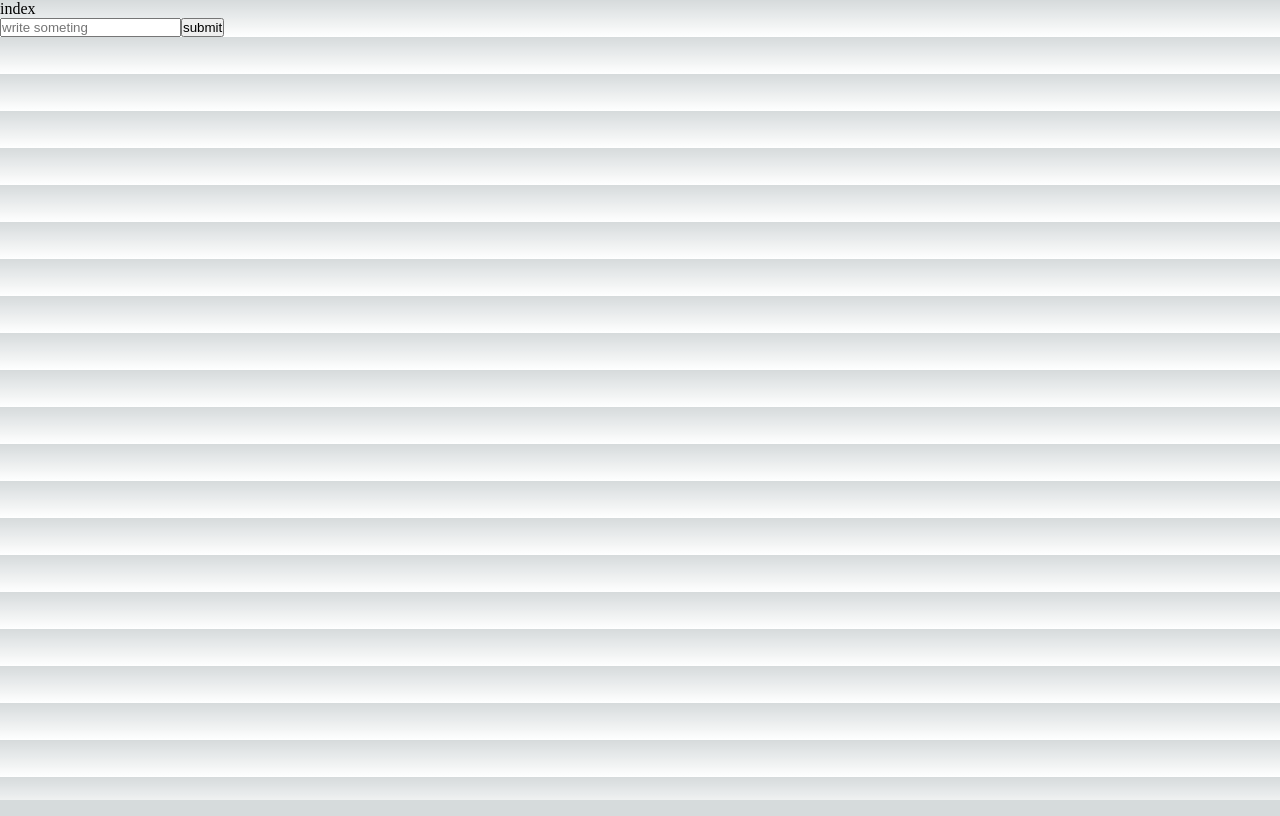
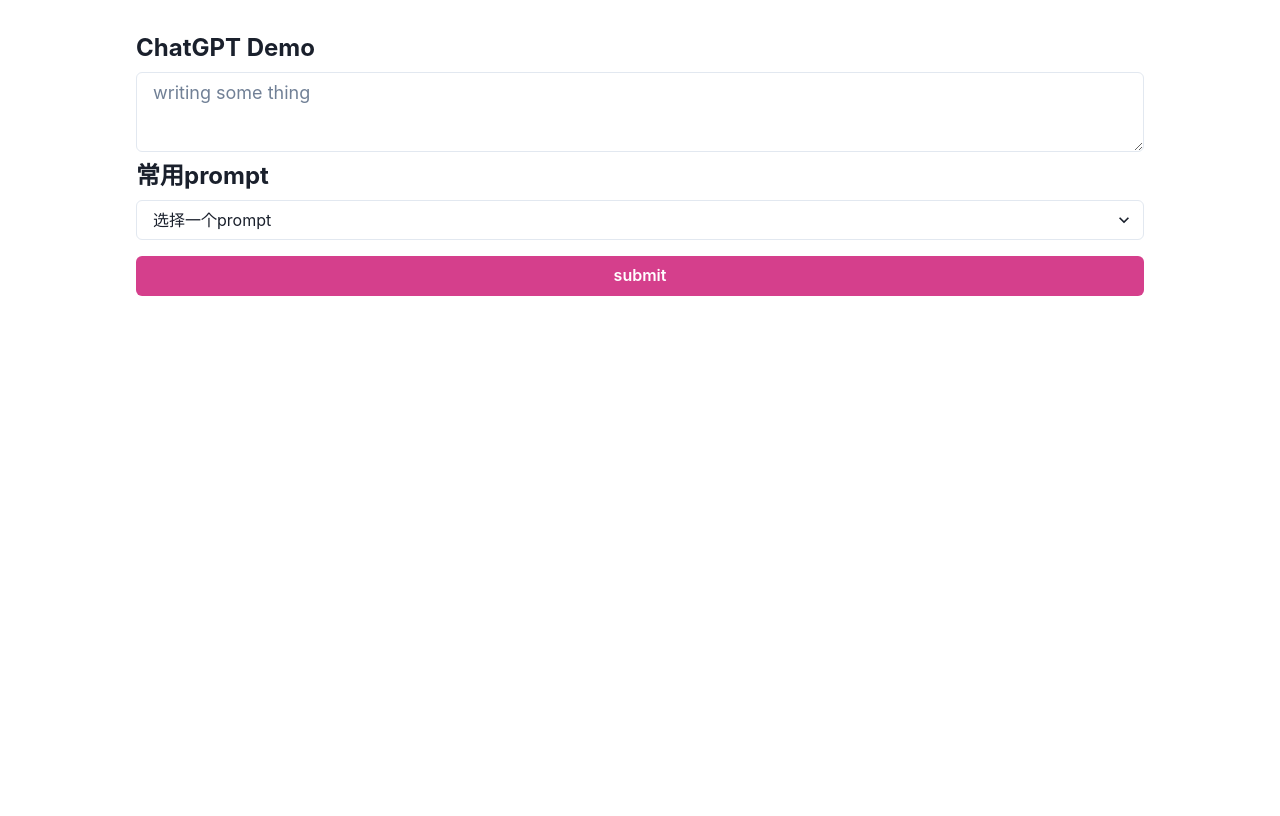
Before and after one commit to lynnjinjie/chatgpt-demo, a Next.js app: page / in a window 1280 px wide. Built offline with nearby package versions, Linux system fonts and the light colour scheme.

Commit message:
feat: add input and commonly used prompts

```diff
--- a/next.config.js
+++ b/next.config.js
@@ -1,6 +1,14 @@
+const UnoCSS = require('@unocss/webpack').default
 /** @type {import('next').NextConfig} */
 const nextConfig = {
   reactStrictMode: true,
+  webpack: (config) => {
+    config.cache = false
+    config.plugins.push(
+      UnoCSS(),
+    )
+    return config
+  },
 }
 
 module.exports = nextConfig
--- a/src/pages/_app.tsx
+++ b/src/pages/_app.tsx
@@ -1,6 +1,12 @@
-import '~/styles/globals.css'
+// import '~/styles/globals.css'
+import 'uno.css'
 import type { AppProps } from 'next/app'
+import { ChakraProvider } from '@chakra-ui/react'
 
 export default function App({ Component, pageProps }: AppProps) {
-  return <Component {...pageProps} />
+  return (
+    <ChakraProvider>
+      <Component {...pageProps} />
+    </ChakraProvider>
+  )
 }
--- a/src/pages/_document.tsx
+++ b/src/pages/_document.tsx
@@ -1,4 +1,4 @@
-import { Html, Head, Main, NextScript } from 'next/document'
+import { Head, Html, Main, NextScript } from 'next/document'
 
 export default function Document() {
   return (
--- a/src/pages/api/generate.ts
+++ b/src/pages/api/generate.ts
@@ -1,29 +1,28 @@
-import type { NextRequest } from "next/server";
-import { OpenAIStream, OpenAIStreamPayload } from "~/utils/OpenAIStream";
+import type { NextRequest } from 'next/server'
+import type { OpenAIStreamPayload } from '~/utils/OpenAIStream'
+import { OpenAIStream } from '~/utils/OpenAIStream'
 
-if (!process.env.OPENAI_API_KEY) {
-  throw new Error("Missing env var from OpenAI");
-}
+if (!process.env.OPENAI_API_KEY)
+  throw new Error('Missing env var from OpenAI')
 
 export const config = {
-  runtime: "edge",
-};
+  runtime: 'edge',
+}
 
 const handler = async (req: NextRequest): Promise<Response> => {
   const { prompt } = (await req.json()) as {
-    prompt?: string;
-  };
+    prompt?: string
+  }
 
-  if (!prompt) {
-    return new Response("No prompt in the request", { status: 400 });
-  }
+  if (!prompt)
+    return new Response('No prompt in the request', { status: 400 })
 
   const payload: OpenAIStreamPayload = {
     // model:"text-chat-davinci-002-20221122",
     // model: "text-davinci-003",
     // model:"text-curie-001",
-    model: "gpt-3.5-turbo",
-    messages: [{ role: "user", content: prompt }],
+    model: 'gpt-3.5-turbo',
+    messages: [{ role: 'user', content: prompt }],
     // prompt,
     temperature: 0.7,
     top_p: 1,
@@ -32,18 +31,18 @@ const handler = async (req: NextRequest): Promise<Response> => {
     max_tokens: 800,
     stream: true,
     n: 1,
-  };
-  const res = await fetch("https://api.openai.com/v1/chat/completions", {
+  }
+  const res = await fetch('https://api.openai.com/v1/chat/completions', {
     headers: {
-      "Content-Type": "application/json",
-      Authorization: `Bearer ${process.env.OPENAI_API_KEY ?? ""}`,
+      'Content-Type': 'application/json',
+      'Authorization': `Bearer ${process.env.OPENAI_API_KEY ?? ''}`,
     },
-    method: "POST",
+    method: 'POST',
     body: JSON.stringify(payload),
-  });
+  })
 
-  const stream = await OpenAIStream(res);
-  return new Response(stream);
-};
+  const stream = await OpenAIStream(res)
+  return new Response(stream)
+}
 
-export default handler;
+export default handler
--- a/src/pages/api/hello.ts
+++ b/src/pages/api/hello.ts
@@ -1,13 +1,13 @@
 // Next.js API route support: https://nextjs.org/docs/api-routes/introduction
 import type { NextApiRequest, NextApiResponse } from 'next'
 
-type Data = {
+interface Data {
   name: string
 }
 
 export default function handler(
   req: NextApiRequest,
-  res: NextApiResponse<Data>
+  res: NextApiResponse<Data>,
 ) {
   res.status(200).json({ name: 'John Doe' })
 }
--- a/src/pages/index.tsx
+++ b/src/pages/index.tsx
@@ -1,54 +1,95 @@
-import Head from 'next/head'
-import Image from 'next/image'
-import { Inter } from 'next/font/google'
-import styles from '~/styles/Home.module.css'
 import { useState } from 'react'
-
+import { Button, Card, CardBody, Select, Text, Textarea } from '@chakra-ui/react'
 
 export default function Home() {
   const [prompt, setPrompt] = useState('')
   const [answer, setAnswer] = useState('')
+  const [isLoading, setIsLoading] = useState(false)
+
   async function handleClick() {
-
     setAnswer('')
-
+    setIsLoading(true)
     const response = await fetch('/api/generate', {
       method: 'POST',
       headers: {
-        "Content-Type": "application/json",
+        'Content-Type': 'application/json',
       },
       body: JSON.stringify({
         prompt,
-      })
+      }),
     })
-    if (!response.ok) {
-      throw new Error(response.statusText);
-    }
+    if (!response.ok)
+      throw new Error(response.statusText)
 
     // This data is a ReadableStream
-    const data = response.body;
-    if (!data) {
-      return;
-    }
+    const data = response.body
+    if (!data)
+      return
 
-    const reader = data.getReader();
-    const decoder = new TextDecoder();
-    let done = false;
+    const reader = data.getReader()
+    const decoder = new TextDecoder()
+    let done = false
 
     while (!done) {
-      const { value, done: doneReading } = await reader.read();
-      done = doneReading;
-      const chunkValue = decoder.decode(value);
-      setAnswer((prev) => prev + chunkValue);
+      const { value, done: doneReading } = await reader.read()
+      done = doneReading
+      const chunkValue = decoder.decode(value)
+      setAnswer(prev => prev + chunkValue)
     }
+    setIsLoading(false)
   }
 
+  const promptArr = [
+    {
+      option: '英文邮件',
+      value: 'Generate a business email in UK English that is friendly, but still professional and appropriate for the workplace.The topic is',
+    },
+    {
+      option: '中文邮件',
+      value: 'Generate a business email in Simplified Chinese  that is friendly, but still professional and appropriate for the workplace.The topic is',
+    },
+    {
+      option: '总结内容',
+      value: '用一段话详略得当总结这段聊天内容',
+    },
+  ]
+
+  // const promptObj = {
+  //   英文邮件: 'Generate a business email in UK English that is friendly, but still professional and appropriate for the workplace.The topic is',
+  //   中文邮件: 'Generate a business email in Simplified Chinese  that is friendly, but still professional and appropriate for the workplace.The topic is',
+  //   说了啥: '用一段话详略得当总结这段聊天内容',
+  // }
+
   return (
-    <div>
-      <div>index</div>
-      <input type="text" value={prompt} onChange={(e) => setPrompt(e.target.value)} placeholder="write someting" />
-      <button onClick={() => handleClick()}>submit</button>
-      <p>{answer}</p>
+    <div className='text-center max-w-5xl mx-auto flex-col mt-4 p-2 min-h-screen'>
+      <h2 className='h2'>ChatGPT Demo</h2>
+      <Textarea
+        placeholder='writing some thing'
+        size="lg"
+        value={prompt}
+        onChange={e => setPrompt(e.target.value)}
+      ></Textarea>
+      <h2 className='h2'>常用prompt</h2>
+      <Select placeholder='选择一个prompt'>
+        {
+          promptArr.map(prompt => <option value={prompt.value} key={ prompt.option }>{prompt.option}</option>)
+        }
+      </Select>
+      <Button
+        isLoading={isLoading}
+        loadingText='Loading'
+        className='w-full my-4'
+        colorScheme='pink'
+        onClick={() => handleClick()}
+      >submit</Button>
+      {
+        answer
+        && (<Card>
+        <CardBody>
+          <Text textAlign="left">{answer}</Text>
+        </CardBody>
+      </Card>)
+      }
     </div>
   )
 }
--- a/src/utils/OpenAIStream.ts
+++ b/src/utils/OpenAIStream.ts
@@ -1,32 +1,34 @@
+import type {
+  ParsedEvent,
+  ReconnectInterval,
+} from 'eventsource-parser'
 import {
   createParser,
-  ParsedEvent,
-  ReconnectInterval,
-} from "eventsource-parser";
+} from 'eventsource-parser'
 
-export type ChatGPTAgent = "user" | "system";
+export type ChatGPTAgent = 'user' | 'system'
 
 export interface ChatGPTMessage {
-  role: ChatGPTAgent;
-  content: string;
+  role: ChatGPTAgent
+  content: string
 }
 
 export interface OpenAIStreamPayload {
-  model: string;
-  temperature?: number;
-  messages:ChatGPTMessage[]
-  top_p?: number;
-  frequency_penalty?: number;
-  presence_penalty?: number;
-  max_tokens?: number;
-  stream?: boolean;
-  n?: number;
+  model: string
+  temperature?: number
+  messages: ChatGPTMessage[]
+  top_p?: number
+  frequency_penalty?: number
+  presence_penalty?: number
+  max_tokens?: number
+  stream?: boolean
+  n?: number
 }
 
 export const generatePayload = (apiKey: string, messages: ChatGPTMessage[]) => ({
   headers: {
     'Content-Type': 'application/json',
-    Authorization: `Bearer ${apiKey}`,
+    'Authorization': `Bearer ${apiKey}`,
   },
   method: 'POST',
   body: JSON.stringify({
@@ -38,10 +40,10 @@ export const generatePayload = (apiKey: string, messages: ChatGPTMessage[]) => (
 })
 
 export async function OpenAIStream(res: any) {
-  const encoder = new TextEncoder();
-  const decoder = new TextDecoder();
+  const encoder = new TextEncoder()
+  const decoder = new TextDecoder()
 
-  let counter = 0;
+  let counter = 0
 
   // const res = await fetch("https://api.openai.com/v1/chat/completions", {
   //   headers: {
@@ -56,41 +58,41 @@ export async function OpenAIStream(res: any) {
     async start(controller) {
       // callback
       function onParse(event: ParsedEvent | ReconnectInterval) {
-        if (event.type === "event") {
-          const data = event.data;
+        if (event.type === 'event') {
+          const data = event.data
           // https://beta.openai.com/docs/api-reference/completions/create#completions/create-stream
-          if (data === "[DONE]") {
-            controller.close();
-            return;
+          if (data === '[DONE]') {
+            controller.close()
+            return
           }
           try {
-            const json = JSON.parse(data);
+            const json = JSON.parse(data)
             // const text = json.choices[0].text;
-            const text = json.choices[0].delta?.content || "";
+            const text = json.choices[0].delta?.content || ''
 
             if (counter < 2 && (text.match(/\n/) || []).length) {
               // this is a prefix character (i.e., "\n\n"), do nothing
-              return;
+              return
             }
-            const queue = encoder.encode(text);
-            controller.enqueue(queue);
-            counter++;
-          } catch (e) {
+            const queue = encoder.encode(text)
+            controller.enqueue(queue)
+            counter++
+          }
+          catch (e) {
             // maybe parse error
-            controller.error(e);
+            controller.error(e)
           }
         }
       }
 
       // stream response (SSE) from OpenAI may be fragmented into multiple chunks
       // this ensures we properly read chunks and invoke an event for each SSE event stream
-      const parser = createParser(onParse);
+      const parser = createParser(onParse)
       // https://web.dev/streams/#asynchronous-iteration
-      for await (const chunk of res.body as any) {
-        parser.feed(decoder.decode(chunk));
-      }
+      for await (const chunk of res.body as any)
+        parser.feed(decoder.decode(chunk))
     },
-  });
+  })
 
-  return stream;
+  return stream
 }
--- /dev/null
+++ b/uno.config.ts
@@ -0,0 +1,11 @@
+import { defineConfig, presetAttributify, presetUno } from 'unocss'
+
+export default defineConfig({
+  presets: [
+    presetAttributify(),
+    presetUno(),
+  ],
+  shortcuts: [
+    ['h2', 'text-left my-2 font-bold text-2xl'],
+  ],
+})
```
Also changed, not shown: package.json (+12 -1 lines), 2 other files (tests, documents, lock files or other folders).
